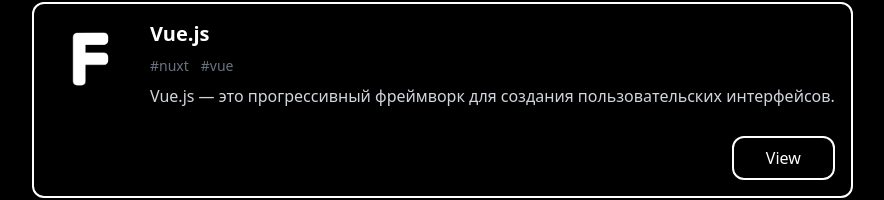
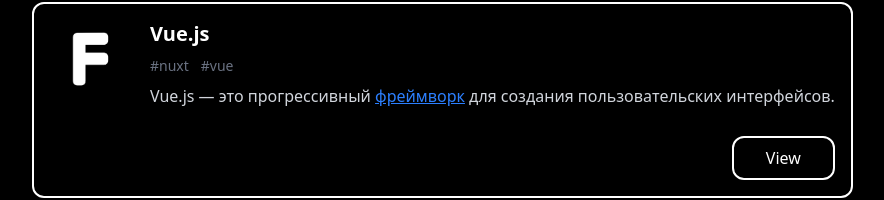
Before and after one commit to ramyus889/Nuxt.js---TipTap, a Nuxt app: page /UsePractice in a window 1280 px wide. Shown: the part 155-355 px from the top of the page, without its empty margins (68-952 px from the left). Built offline with nearby package versions, Linux system fonts and the light colour scheme.

Commit message:
Добавлено интерактивное описание Vue.js с ссылкой на официальный сайт

```diff
--- a/pages/UsePractice/index.vue
+++ b/pages/UsePractice/index.vue
@@ -14,8 +14,16 @@
           <div class="text-sm text-gray-500">#vue</div>
         </div>
         <p class="text-gray-300">
-          Vue.js — это прогрессивный фреймворк для создания пользовательских
-          интерфейсов.
+          Vue.js — это прогрессивный
+          <span
+            ><a
+              href="https://ru.vuejs.org/"
+              target="_blank"
+              class="text-blue-500 underline"
+              >фреймворк</a
+            ></span
+          >
+          для создания пользовательских интерфейсов.
         </p>
         <div class="flex flex-row-reverse gap-5 mt-5">
           <button class="border-2 px-8 py-2 rounded-xl">View</button>
```
